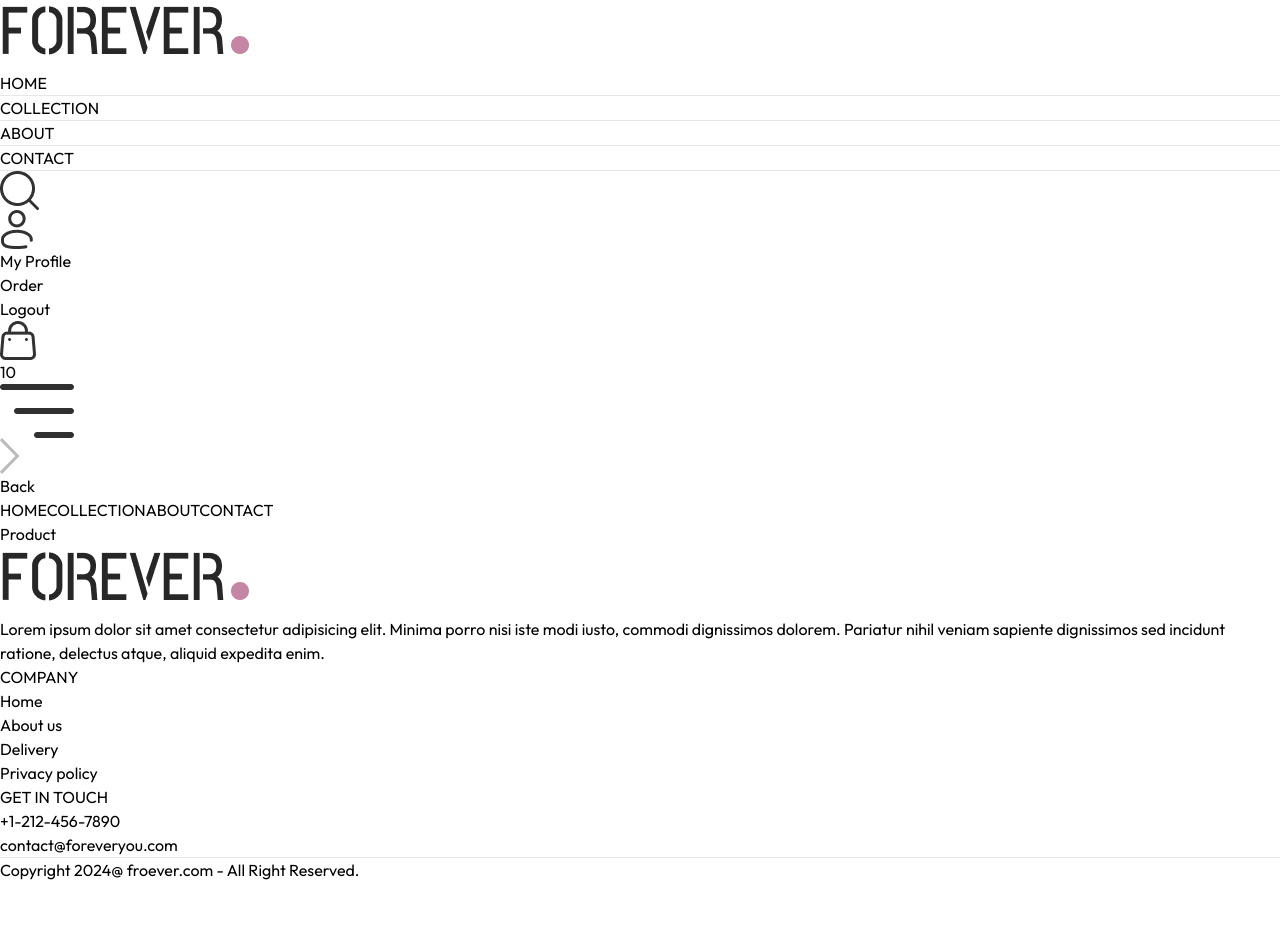
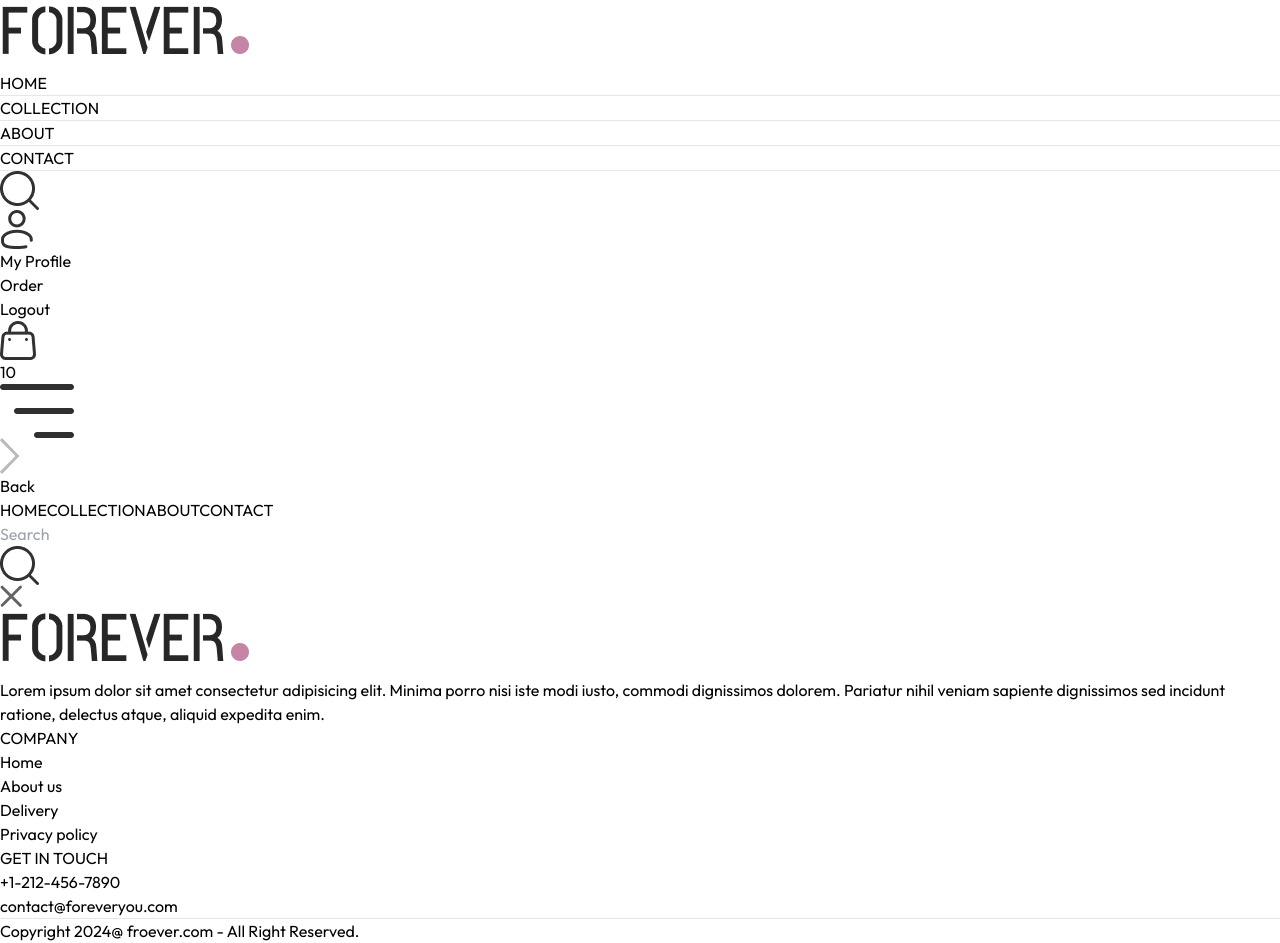
Before and after one commit to KavinElango0/e-com, a React (Vite) app in the folder frondend/: page /Product/1 in a window 1280 px wide. Both pictures are taken after a click on the picture 19 px from the left and 190 px from the top of the page. Before the commit the page ends 882 px from the top, so only its background shows below. Built offline with nearby package versions, Linux system fonts and the light colour scheme.

Commit message:
searchbar Add

```diff
--- a/frondend/src/App.jsx
+++ b/frondend/src/App.jsx
@@ -11,11 +11,13 @@
 import Order from './pages/Order'
 import Navbar from './components/Navbar'
 import Footer from './components/Footer'
+import SearchBar from './components/SearchBar'
 
 const App = () => {
   return (
     <div className='px-4 sm:px-[5vw] md:px-[7vw] lg:px-[9vw]'>
       <Navbar />
+      <SearchBar />
       <Routes>
         <Route path='/' element={<Home/>} />
         <Route path='/Collection' element={<Collection/>} />
--- a/frondend/src/components/Navbar.jsx
+++ b/frondend/src/components/Navbar.jsx
@@ -1,14 +1,16 @@
-import React, { useState } from 'react'
+import React, { useContext, useState } from 'react'
 import {assets} from '../assets/assets'
 import { Link, NavLink } from 'react-router-dom'
+import { ShopContext } from '../context/ShopContext';
 
 const Navbar = () => {
     const [visible,setvisible] = useState(false);
+    const {setShowSearch} = useContext(ShopContext)
   return (
     <div className='flex items-center justify-between py-5 font-medium'>
         <Link to={'/'}><img src={assets.logo} className='w-36' alt="" /></Link>
 
-        <ul className='hidden sm:flex gap-5 text-sm text-gray-700 hidden'>
+        <ul className='sm:flex gap-5 text-sm text-gray-700 hidden'>
 
             <NavLink to='/' className='flex flex-col items-center gap-1'>
                 <p> HOME</p>
@@ -33,7 +35,7 @@
 
         </ul>
         <div className='flex items-center gap-6'>
-            <img src={assets.search_icon} className='w-5 cursor-pointer' alt="" />
+            <img onClick={()=>setShowSearch(true)} src={assets.search_icon} className='w-5 cursor-pointer' alt="" />
 
             <div className='group relative'>
                 <img className ='w-5 cursor-pointer'src={assets.profile_icon} alt="" />
--- /dev/null
+++ b/frondend/src/components/SearchBar.jsx
@@ -0,0 +1,35 @@
+import React, { useContext, useEffect, useState } from 'react'
+import { ShopContext } from '../context/ShopContext'
+import { assets } from '../assets/assets';
+import { useLocation } from 'react-router-dom';
+
+const SearchBar = () => {
+
+      const { search, setSearch, showSearch, setShowSearch } = useContext(ShopContext);
+      const [visible,setVisible] = useState(false);
+      const location = useLocation();
+
+      useEffect(()=>{
+        if (location.pathname.includes('collection')) {
+            setVisible(true);
+        }
+        else {
+            setVisible(false);
+        }
+
+      },[location])
+
+
+
+  return showSearch  ?   (
+    <div className='border-t border-b bg-gray-50 text-center'>
+        <div className='inline-flex items-center justify-center border border-gray-400 px-5 py-2 my-5 mx-3 rounded-full w-3/4 sm:w-1/2'>
+           <input value={search} onChange={(e)=>setSearch(e.target.value)} className='flex-1 outline-none bg-inherit text-sm' type="text" placeholder='Search' />
+           <img className='w-4' src={assets.search_icon} alt="" />
+        </div>
+        <img onClick={()=>setShowSearch(false)} className='inline w-3 cursor-pointer' src={assets.cross_icon} alt="" />
+    </div>
+  ) : null
+};
+
+export default SearchBar
--- a/frondend/src/context/ShopContext.jsx
+++ b/frondend/src/context/ShopContext.jsx
@@ -1,4 +1,4 @@
-import { createContext } from "react";
+import { createContext, useState } from "react";
 import { products } from "../assets/assets";
 
 export const ShopContext = createContext();
@@ -8,9 +8,12 @@
 
     const currency = '$'
     const delivery_fee = 10
+    const [search,setSearch] = useState('');
+    const [showSearch,setShowSearch] = useState(false)
 
     const value = {
-         products, currency, delivery_fee
+         products, currency, delivery_fee,
+         search,setSearch,showSearch,setShowSearch
     }
 
     return(
--- a/frondend/src/pages/Collection.jsx
+++ b/frondend/src/pages/Collection.jsx
@@ -6,7 +6,7 @@
 
 const Collection = () => {
 
-  const { products } = useContext(ShopContext);
+  const { products , search , showSearch } = useContext(ShopContext);
   const [showFilter,setShowFilter] = useState(false);
   const [filterProducts,setFilterProducts] = useState([]);
   const [category,setCategory] = useState([]);
@@ -34,6 +34,10 @@
   const applyFilter = () => {
 
     let productsCopy = products.slice();
+
+    if(showSearch && search){
+      productsCopy = productsCopy.filter(item => item.name.toLowerCase().includes(search.toLowerCase()))
+    }
 
     if(category.length > 0){
       productsCopy = productsCopy.filter(item => category.includes(item.category));
@@ -71,7 +75,7 @@
 
   useEffect(()=>{
        applyFilter();
-  },[category,subCategory])
+  },[category,subCategory,search,showSearch])
 
   useEffect(()=>{
     sortproduct();
--- a/frondend/src/pages/Product.jsx
+++ b/frondend/src/pages/Product.jsx
@@ -1,8 +1,14 @@
 import React from 'react'
+import { useParams } from 'react-router-dom'
 
 const Product = () => {
+
+    const {ProductId} = useParams();
+    console.log(ProductId);
+
+
   return (
-    <div>Product</div>
+    <div></div>
   )
 }
 
```
